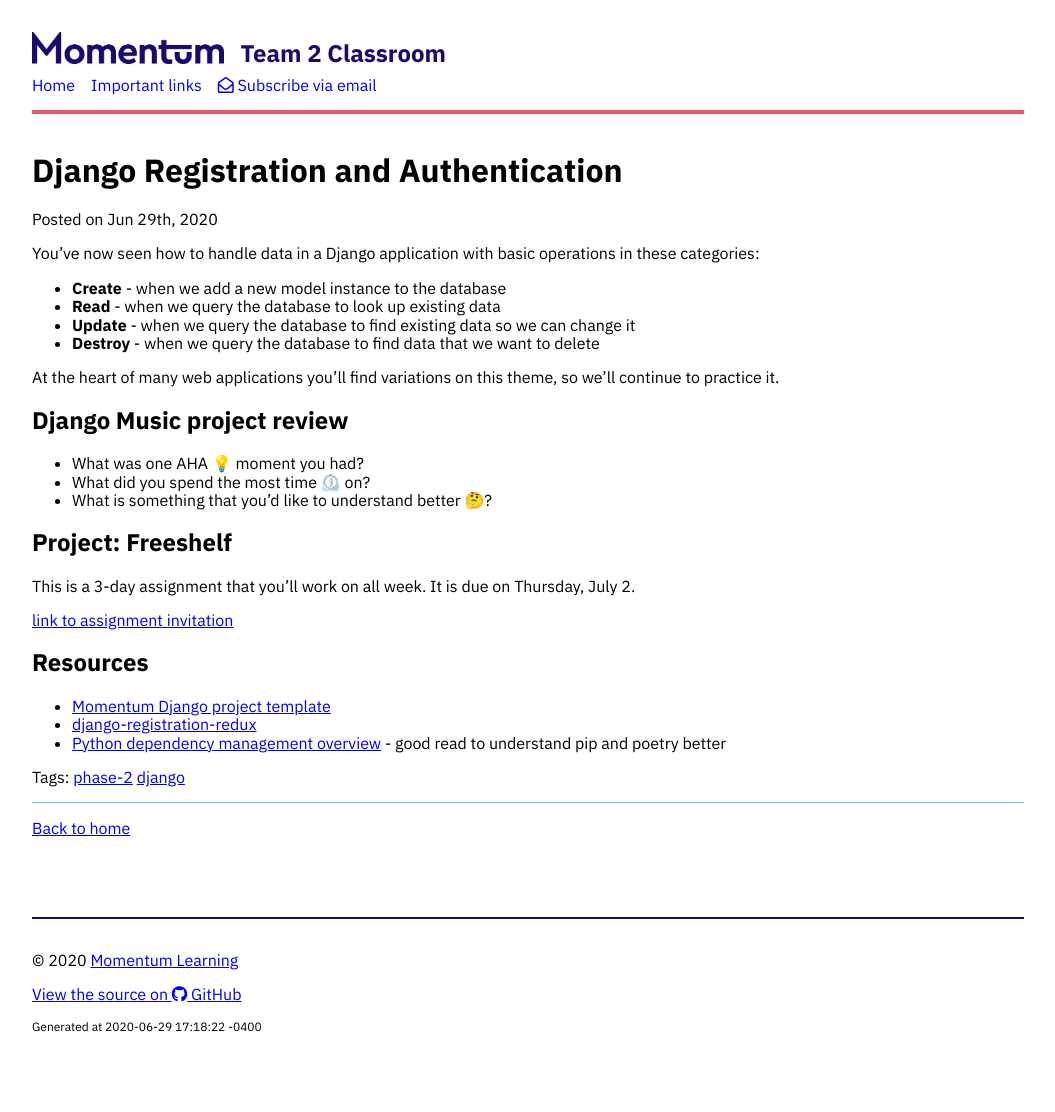
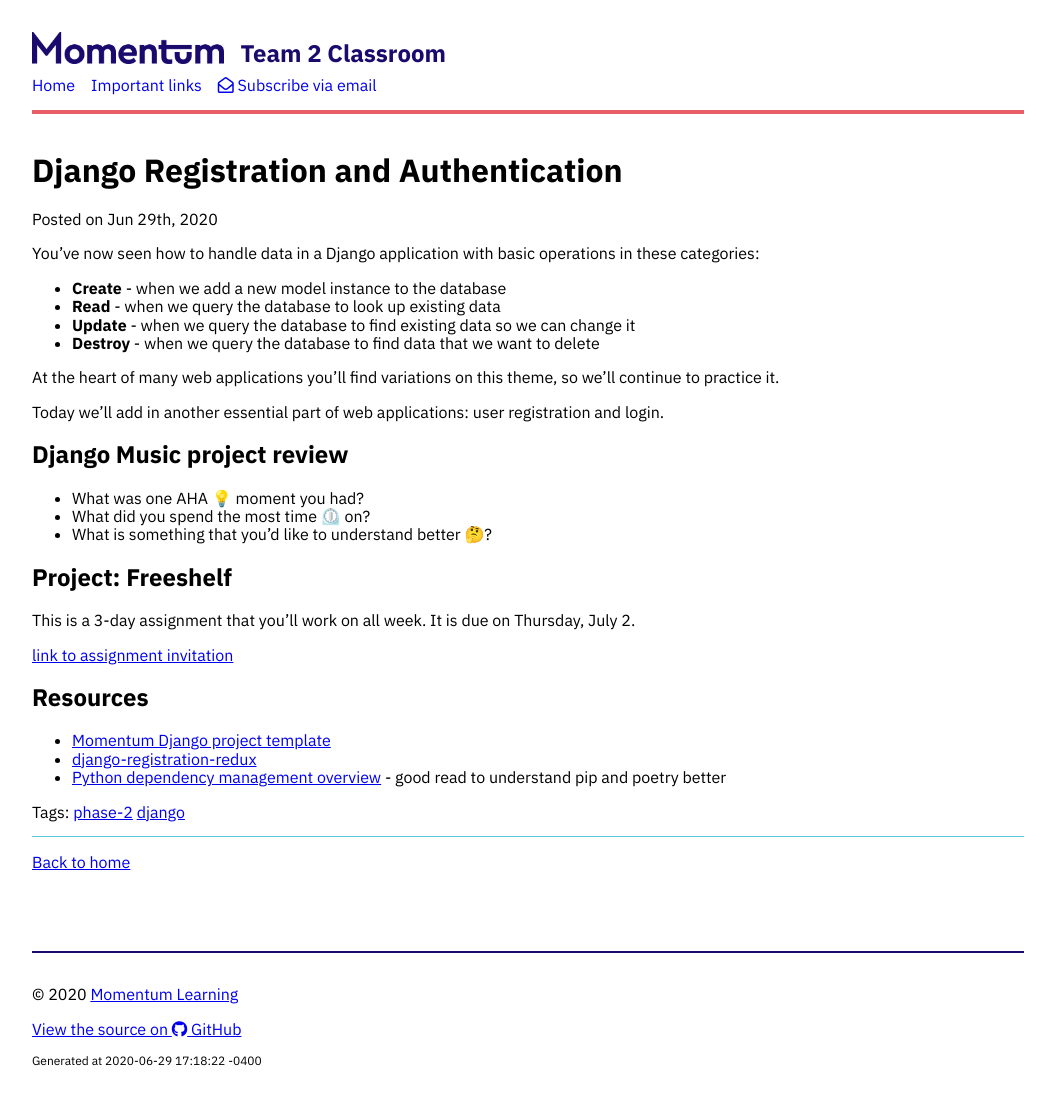
Before and after one commit to momentum-team-3/momentum-team-3.github.io, a Jekyll site: the page built from _posts/2020-06-29-django-auth.md, in a window 1280 px wide. Shown: the whole page, without its empty margins (112-1167 px from the left). Built offline with Jekyll 4.4.1, drawn with Linux system fonts in a browser that asks for light colours; nearby versions of some CDN libraries; before the commit the page ends 1078 px from its top, so only the background shows below that.

Commit message:
Add more detail to daily overview

```diff
--- a/_posts/2020-06-29-django-auth.md
+++ b/_posts/2020-06-29-django-auth.md
@@ -12,6 +12,8 @@ You've now seen how to handle data in a Django application with basic operations
 * **Destroy** - when we query the database to find data that we want to delete
 
 At the heart of many web applications you'll find variations on this theme, so we'll continue to practice it.
+
+Today we'll add in another essential part of web applications: user registration and login.
 
 ## Django Music project review
 
```
